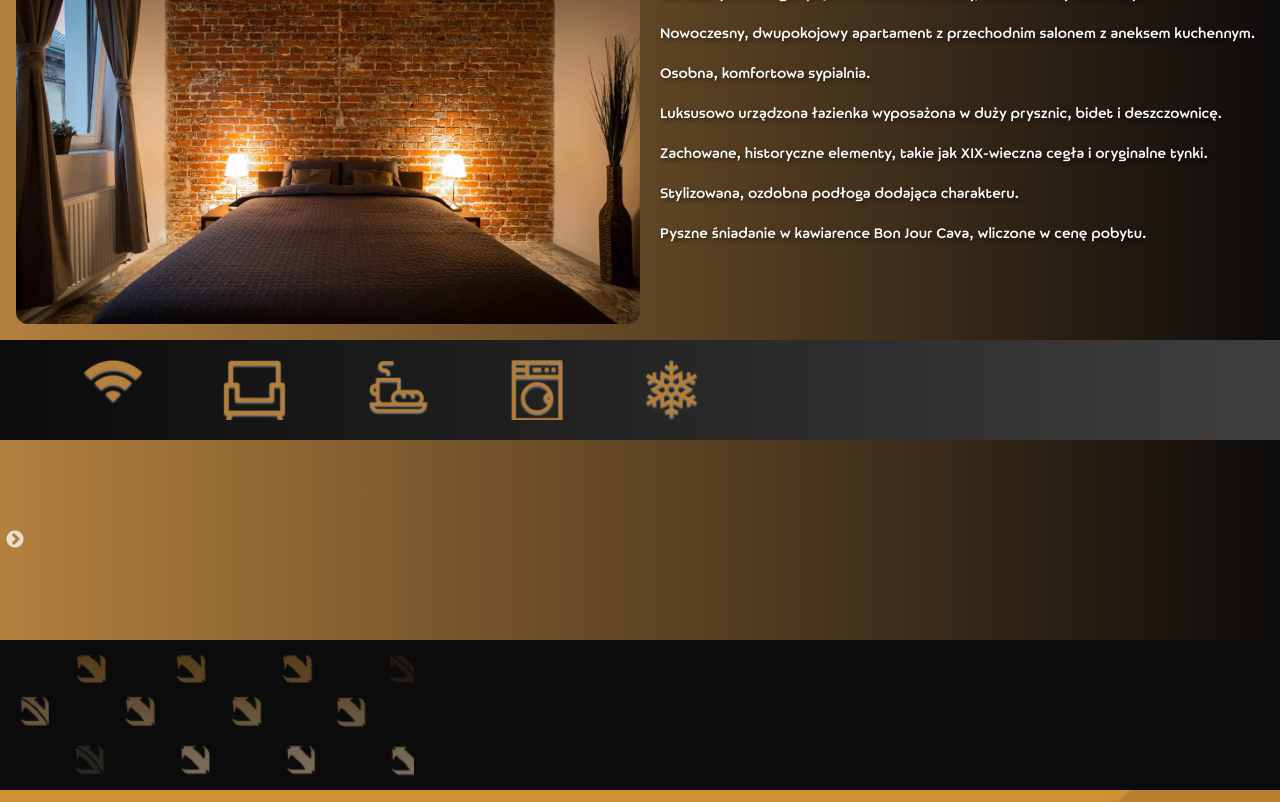
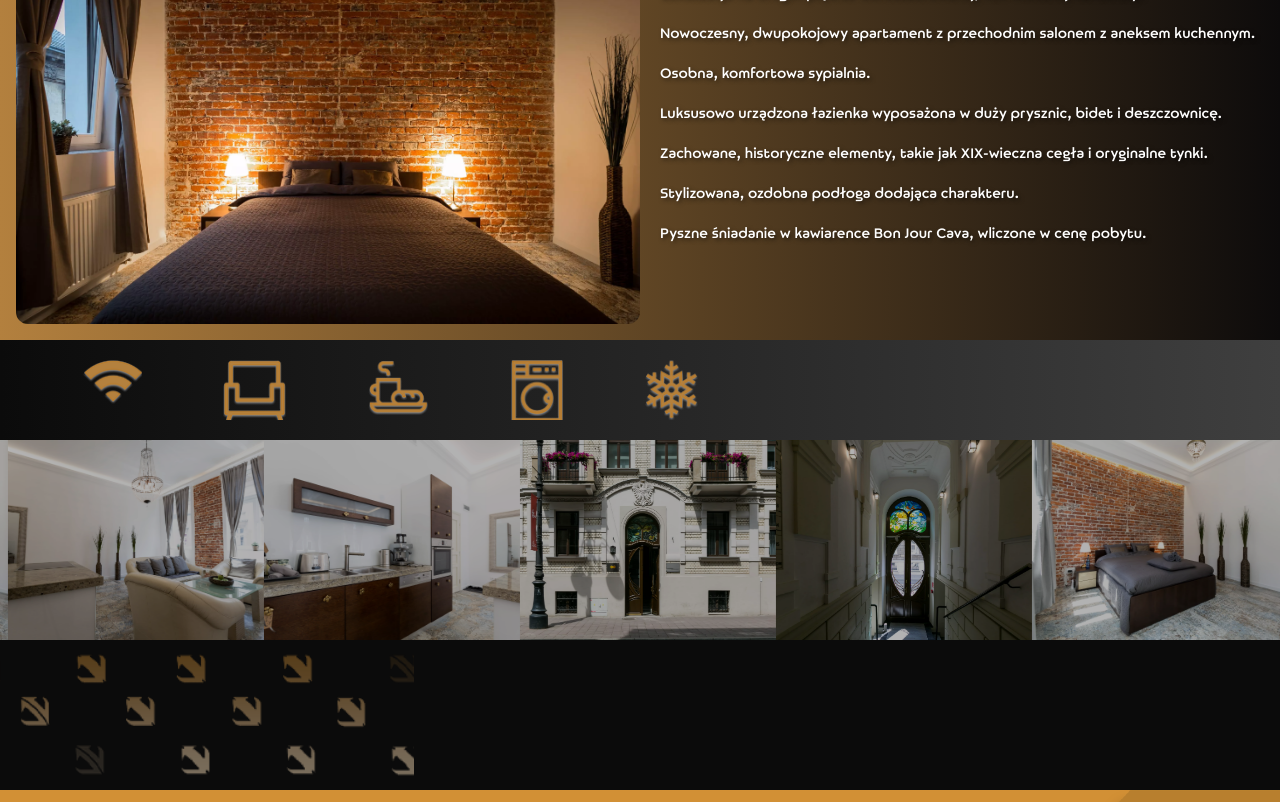
Before and after one commit to MateuszKarpowicz/kruzo, a React (Create React App) app: page /apartments in a window 1280 px wide. Shown: the part 524-1326 px from the top of the page. Built offline with nearby package versions, Linux system fonts and the light colour scheme; the HTML template or start-up script is replaced by a standard one.

Commit message:
styling apartmentCard and improve style file in GalleryPage

```diff
--- a/src/scss/ApartmentCard.scss
+++ b/src/scss/ApartmentCard.scss
@@ -150,6 +150,7 @@
     width: 100%;
     height: 200px;
 
+
       img.apartment-card-small-image {
         flex-shrink: 0;
         width: 100%;
@@ -168,15 +169,22 @@
     }
 
   }
+.slick-slider {
+      width:100%;
+      height: 200px;
+
+      .slick-slide{
+width:200px;
+height: 200px;
+      }
+    }
 
 @media screen and (max-width: 700px) {
   .apartment-card-content-mid {
     width: 100%;
     height: 200px;
-    padding-left: 25px;
     .apartment-card-slick-slide{
       width: 100%;
-      margin: 20px;
       img.apartment-card-small-image {
         width: 100%;
         filter: brightness(70%);
--- a/src/scss/Awards.scss
+++ b/src/scss/Awards.scss
@@ -12,9 +12,9 @@
   width: 100%;
   max-width: 2000px;
   height: auto;
-  position: relative; /* Dodaj position: relative, aby można było stosować transformację */
-  transform: translateX(-100%); /* Przesuń elementy w dół poza widok */
-  transition: transform 1s ease-in-out; /* Dodaj animację transformacji */
+  position: relative;
+  transform: translateX(-100%);
+  transition: transform 1s ease-in-out;
 
   .awards-booking,
   .awards-trip {
@@ -26,7 +26,7 @@
   }
   }
   .awards-icons.show {
-    transform: translateY(0%); /* Przywróć elementy do pozycji widocznej */
+    transform: translateY(0%);
   }
 
   @media screen and (max-width: 1170px) {
--- a/src/scss/GalleryPage.scss
+++ b/src/scss/GalleryPage.scss
@@ -69,3 +69,14 @@
     }
   }
 }
+.slick-slider .slick-list{
+  height:600px;
+}
+.slider-wrapper .gallery-slider{
+  height: 600px;
+}
+@media screen and (max-width: 700px) {
+  .slider-wrapper .gallery-slider{
+    height:200px;
+}
+}
--- a/src/scss/RoomAdminWidget.scss
+++ b/src/scss/RoomAdminWidget.scss
@@ -3,7 +3,6 @@ background-color: #202428;
 .page-start
 {
   background-color: #202428;
-
 }
 }
 #page-content{
```
